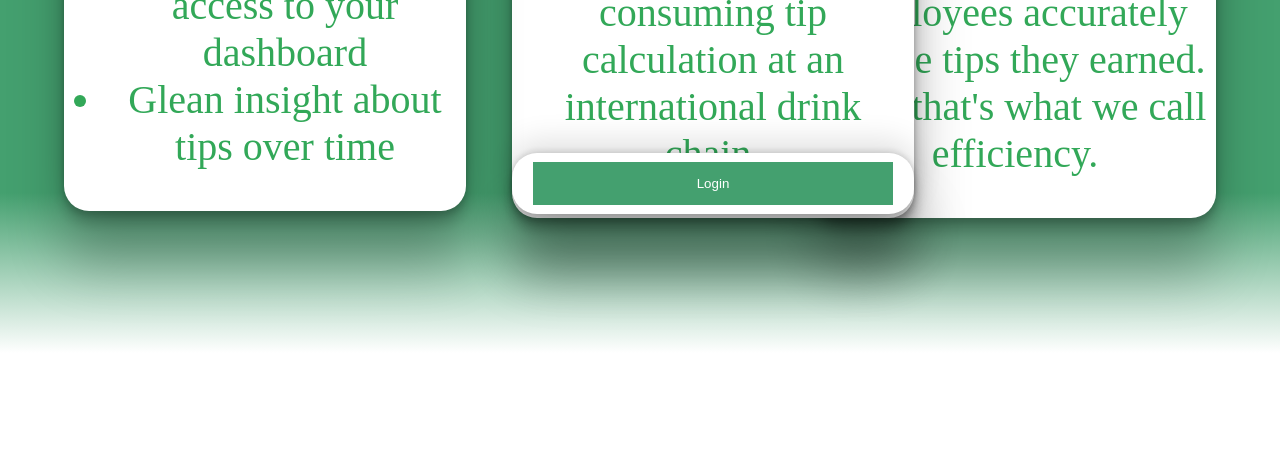
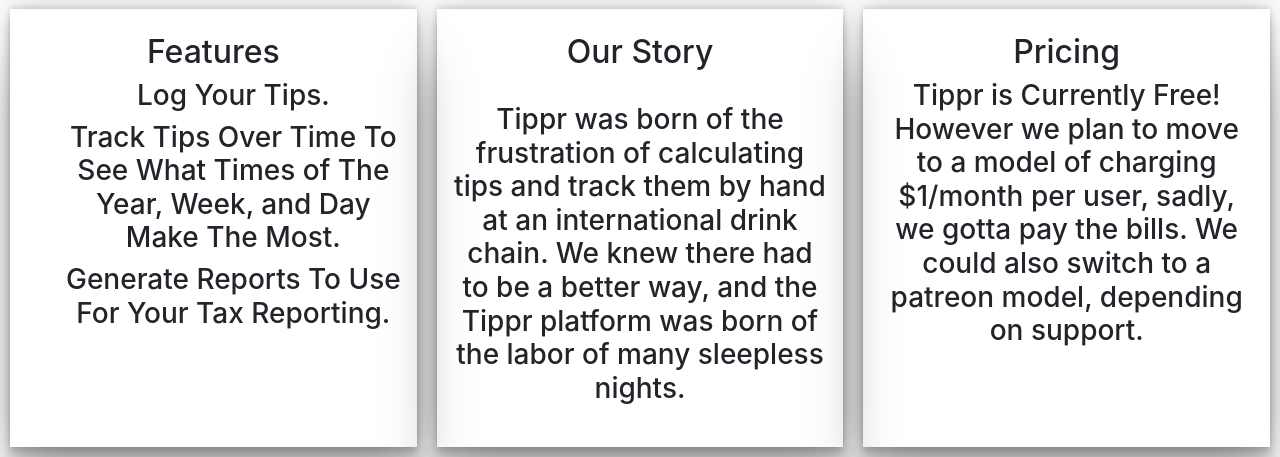
Before and after one commit to dalencoso/Tippr, a Flask app: template templates/index.html in a window 1280 px wide. Shown: the part 447-904 px from the top of the page. Before the commit the page ends 789 px from the top, so only its background shows below. Run offline with Flask 2, Linux system fonts and the light colour scheme; the template is opened without the code that fills it, so the values that code supplies are empty; some libraries are stand-ins or nearby versions.

Commit message:
Better Styling

```diff
--- a/main.py
+++ b/main.py
@@ -10,30 +10,34 @@ def home():
 
 @app.route("/login")
 def login():
-    return render_template("login.html")
+    if request.method=='POST':
+        username = request.form['email']
+        password = request.form['psw']
+        return render_template('loginboot.html', user=username, pword=password)
+    return render_template("loginboot.html")
+
+@app.route('/signup')
+def signup():
+    return render_template('signup.html')
 
 @app.route("/add", methods=["POST", "GET"])
 def add():
     if request.method=='GET':
-        return render_template("addtest.html")
+        return render_template("add.html")
     if request.method=='POST':
-        names = request.form['mytext[]']
+        names = request.form.getlist('textbox')
         return render_template('addresults.html', names=names)
 
 @app.route('/addresults', methods=["POST", "GET"])
 def results():
-    if request.method=='GET':
-        return render_template("addresults.html")
     if request.method=='POST':
-        names = request.form['flname']
+        names = request.form['textbox']
         return render_template('addresults.html', names=names)
+    return render_template("addresults.html")
 
-
-
-
-
-
-
+@app.route('/api/<name>/<token>')
+def api(name, token):
+    return f"<h1>{name} {token}</h1>"
 
 if __name__ == "__main__":
     app.run(debug=True)
--- a/templates/index.html
+++ b/templates/index.html
@@ -1,47 +1,83 @@
-<!DOCTYPE html>
-<html lang="en" xmlns="http://www.w3.org/1999/html">
+<!doctype html>
+<html lang="en">
 <style>
+
+.bg-cover {
+    background-size: cover !important;
+}
+
+#left, #right, #center {box-shadow: rgba(0, 0, 0, 0.25) 0px 54px 55px, rgba(0, 0, 0, 0.12) 0px -12px 30px, rgba(0, 0, 0, 0.12) 0px 4px 6px, rgba(0, 0, 0, 0.17) 0px 12px 13px, rgba(0, 0, 0, 0.09) 0px -3px 5px;
+  outline: 20px;
+  margin: 10px;
+  width: 95%;
+  text-align: center;
+}
+
 
 </style>
   <head>
-    <link rel="stylesheet" href="static/style.css">
-    <meta charset="UTF-8">
+    <!-- Required meta tags -->
+    <meta charset="utf-8">
+    <meta name="viewport" content="width=device-width, initial-scale=1, shrink-to-fit=yes">
+
+    <!-- Bootstrap CSS -->
+    <link rel="stylesheet" href="https://maxcdn.bootstrapcdn.com/bootstrap/4.0.0/css/bootstrap.min.css" integrity="sha384-Gn5384xqQ1aoWXA+058RXPxPg6fy4IWvTNh0E263XmFcJlSAwiGgFAW/dAiS6JXm" crossorigin="anonymous">
+
     <title>Tippr</title>
   </head>
+
   <body>
-    <h1 id="head">
-        Tippr
-    </h1>
 
-    <h2 id="subhead">
-        Tips Made Easier
-    </h2>
 
-    <div id="createaccount">
-        <p><b><a href="{{ url_for('login') }}">Create An Account</b></a><br>
-        Create your account today and start saving time and money while making sure your employees accurately get the
-        tips they earned. Now that's what we call efficiency.</p>
+<header>
+  <!-- Full Page Image Header with Vertically Centered Content -->
+<header class="masthead">
+  <!-- Bootstrap Static Header -->
+<div style="background: linear-gradient(rgba(0, 0, 0, 0.5), rgba(0, 0, 0, 0.5)), url(/static/mainmoney.jpg);
+            width: 100%;
+            margin: auto;"
+     class="jumbotron bg-cover text-white"
+
+>
+    <div class="container py-5 text-center">
+        <h1 class="display-4 font-weight-bold">Tippr</h1>
+      <h2>Tips Made Easier</h2>
+
+        <button type="button" class="btn btn-dark" onclick="window.location.href='{{ url_for('signup') }}' ">Get Started</button><br><br>
+      <button type="button" class="btn btn-dark" onclick="window.location.href='{{ url_for('login') }}' ">Log In</button>
+    </div>
 </div>
 
-    <div id="about">
-        <p><b>About</b><br>
-            Tippr was created to be a better solution for calculating tips. It was inspired by the time-consuming
-            tip calculation at an international drink chain.
-        </p>
+</header>
+  <div class="container-fluid">
+    <div class="row">
+      <div class="col" id="left"><br>
+        <h2> Features </h2>
+        <ul>
+          <h3>Log Your Tips.</h3>
+          <h3>Track Tips Over Time To See What Times of The Year, Week, and Day Make The Most.</h3>
+          <h3>Generate Reports To Use For Your Tax Reporting.</h3>
+      </div>
+      <div class="col" id="center"><br>
+        <h2>Our Story</h2><br>
+        <h3>Tippr was born of the frustration of calculating tips and track them by hand at an international drink chain.
+            We knew there had to be a better way, and the Tippr platform was born of the labor of many sleepless nights.
+          <br><br></h3>
+      </div>
+      <div class="col" id="right"><br>
+      <h2>Pricing</h2>
+        <h3>Tippr is Currently Free!
+        However we plan to move to a model of charging $1/month per user, sadly, we gotta pay the bills.
+        We could also switch to a patreon model, depending on support.</h3>
       </div>
 
-    <div id="features">
-        <p><b>Features</b><br>
-        <ul>
-            <li>Add and remove employees easily</li>
-            <li>Give managers easy access to your dashboard</li>
-            <li>Glean insight about tips over time</li>
-        </ul></p>
+    </div>
   </div>
 
-    <div id="login">
-        <button type="button" onclick="window.location.href='{{ url_for('login') }}' " >Login</button>
-    </div>
-
+    <!-- Optional JavaScript -->
+    <!-- jQuery first, then Popper.js, then Bootstrap JS -->
+    <script src="https://code.jquery.com/jquery-3.2.1.slim.min.js" integrity="sha384-KJ3o2DKtIkvYIK3UENzmM7KCkRr/rE9/Qpg6aAZGJwFDMVNA/GpGFF93hXpG5KkN" crossorigin="anonymous"></script>
+    <script src="https://cdnjs.cloudflare.com/ajax/libs/popper.js/1.12.9/umd/popper.min.js" integrity="sha384-ApNbgh9B+Y1QKtv3Rn7W3mgPxhU9K/ScQsAP7hUibX39j7fakFPskvXusvfa0b4Q" crossorigin="anonymous"></script>
+    <script src="https://maxcdn.bootstrapcdn.com/bootstrap/4.0.0/js/bootstrap.min.js" integrity="sha384-JZR6Spejh4U02d8jOt6vLEHfe/JQGiRRSQQxSfFWpi1MquVdAyjUar5+76PVCmYl" crossorigin="anonymous"></script>
   </body>
 </html>
```
Also changed, not shown: templates/add.html (+61 -10 lines), templates/addresults.html (+3 -5 lines), templates/loginboot.html (added, +34 -0 lines), templates/signup.html (added, +86 -0 lines). Lines whose indentation alone changed are shown as unchanged.
